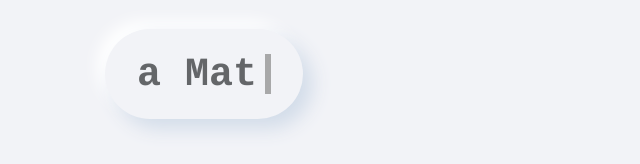
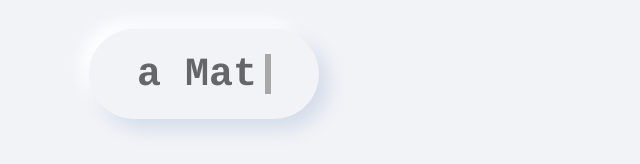
Before and after one commit to MaggieJP/ymportfolio, a plain HTML site: page index.html in a window 1280 px wide. Shown: the part 440-604 px from the top of the page, 436-1076 px from the left. Drawn offline with Linux system fonts and the light colour scheme.

Commit message:
Update stylemain.css

```diff
--- a/stylemain.css
+++ b/stylemain.css
@@ -176,8 +176,8 @@ html, body {
 }
 
 .wrapper .ul-container {
-  padding-left: 2rem;
-  padding-right: 2rem;
+  padding-left: 3rem;
+  padding-right: 3rem;
   height: 90px;
   display: flex;
   justify-content: center;
```
